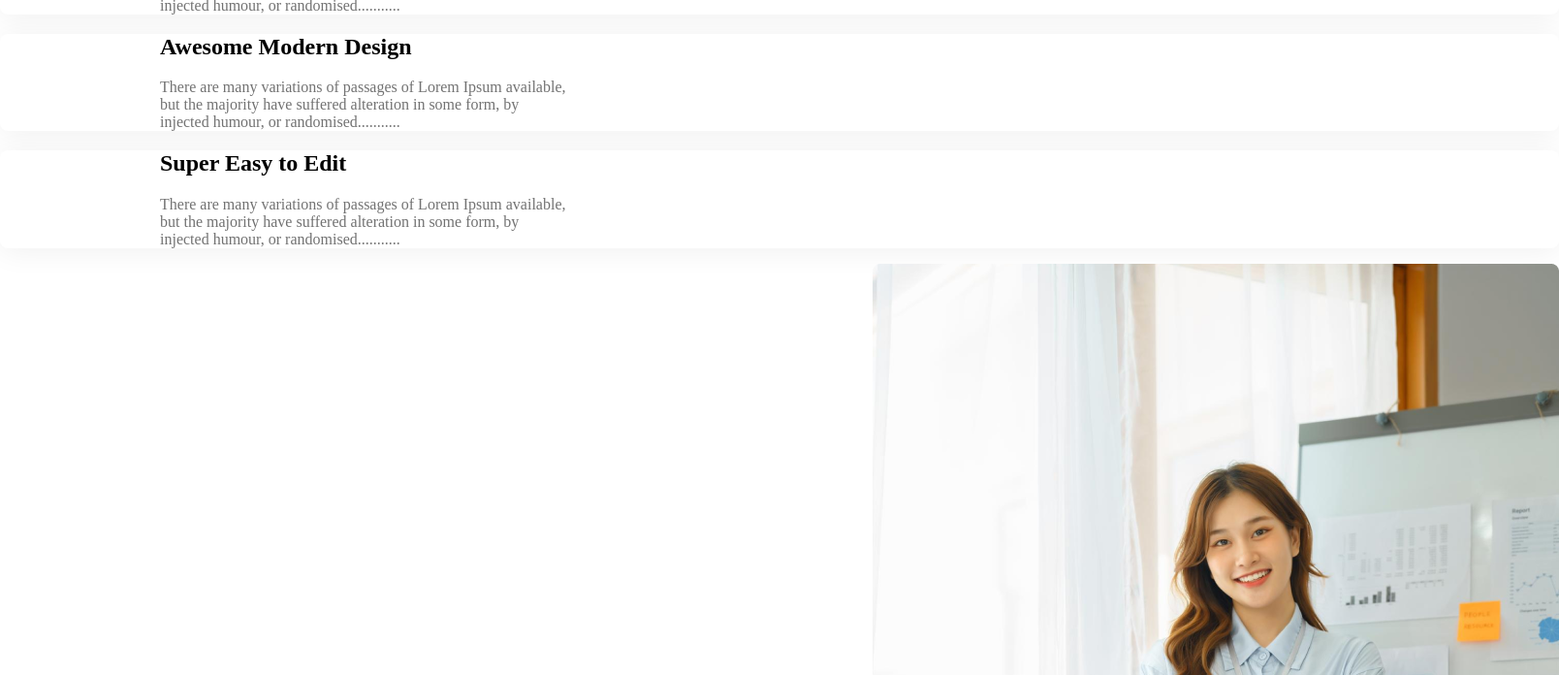
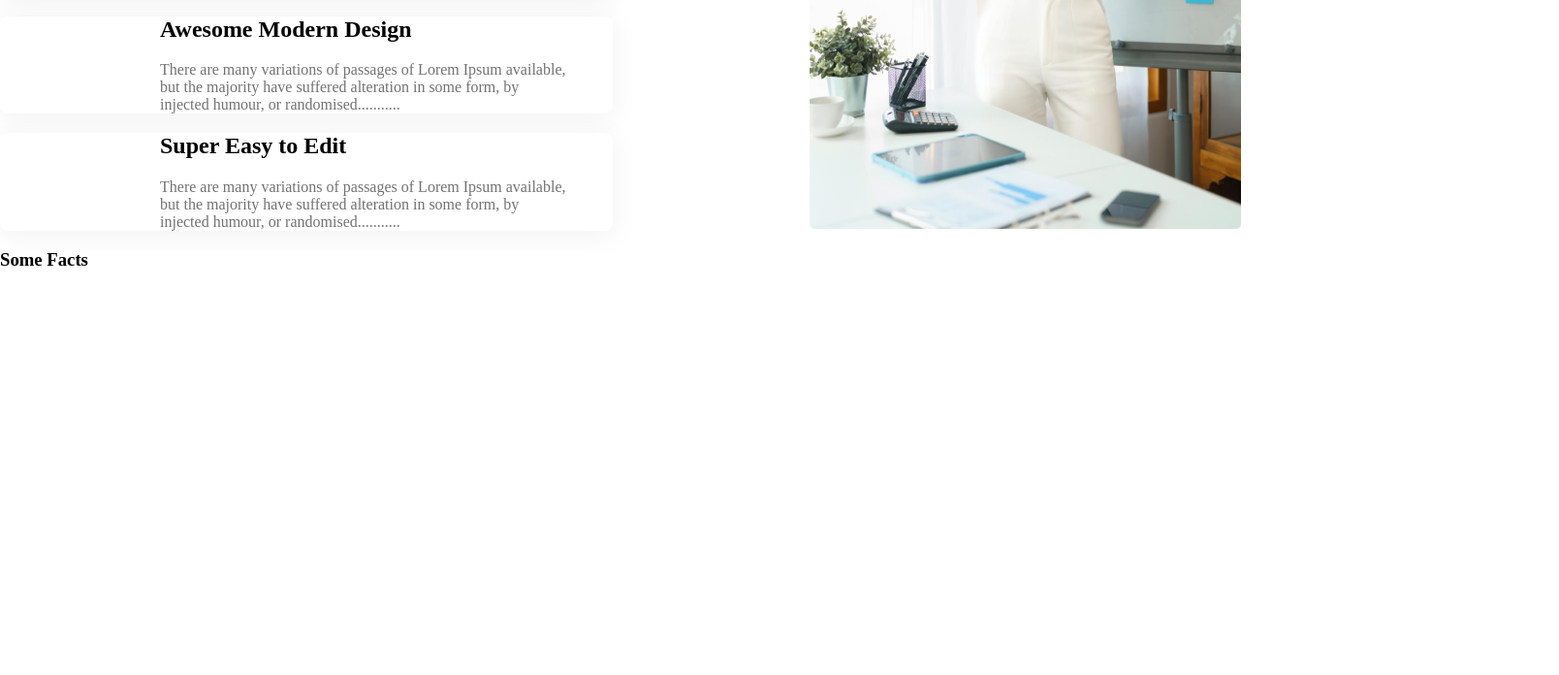
Before and after one commit to shakawat-rifat/Responsive-G3-Architects, a plain HTML site: page index.html in a window 1280 px wide. Shown: the part 2104-2800 px from the top of the page at 97% size, 1608 px wide, since content can reach past the window. After the commit the page ends 2402 px from the top, so only its background shows below. Drawn offline with Linux system fonts and the light colour scheme.

Commit message:
second-time

```diff
--- a/index.html
+++ b/index.html
@@ -30,7 +30,7 @@
 
            <center><img class="banner-image" src="images/banner.png" alt=""></center>
         </div>
-      -->
+
 
 </header>
 </body>
@@ -91,9 +91,13 @@
     <div>
         <img class="architects" src="images/architect.png" alt="">
     </div>
+     <div>
+        <h3 class="forth-box-title">
+            Some Facts
+        </h3>
+     </div>
 </header>
 </section>
-
 </body>
 
 </html>
--- a/styles/style.css
+++ b/styles/style.css
@@ -143,6 +143,7 @@ line-height: 26px;
 margin-bottom:-120px;
 
 }
+/* box-layout */
 .box-one{
     padding-left: 165px;
     background: #FFFFFF;
@@ -185,7 +186,13 @@ color: #727272;
 color: #727272;
 }
 .architects{
-
-    margin-left: 600px;
-    padding-left: 300px;
+ position: absolute;
+width: 445px;
+    height: 660px;
+    left: 835px;
+        bottom: 62px;
 }
+/* forth-box-layout */
+.forth-box-title{
+   margin-right: 200px;
+}
```
